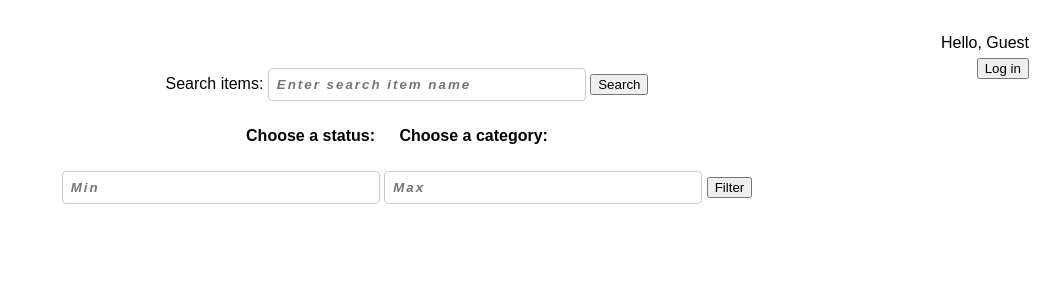
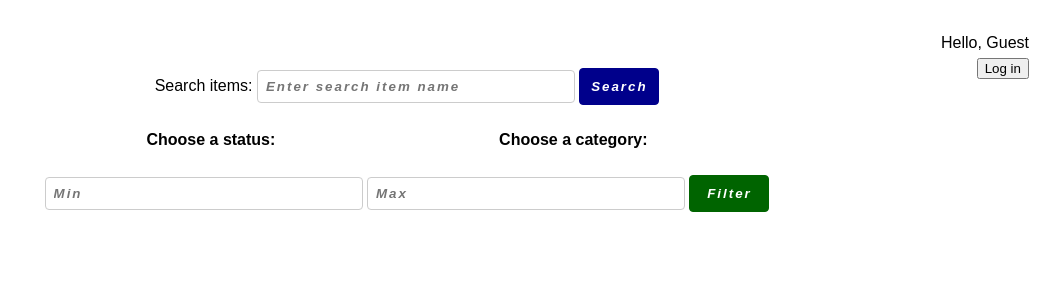
Before and after one commit to reeeade/Shop_0.1, a Flask app: page /shop/items in a window 1280 px wide. Shown: the top 300 px of the page, without its empty margins (233-1280 px from the left). Run offline with Flask 3, Linux system fonts and the light colour scheme; data that the repository does not hold is empty.

Commit message:
Added search and made a nicer appearance

```diff
--- a/templates/items.html
+++ b/templates/items.html
@@ -12,7 +12,7 @@
 
         .top-right-menu {
             position: absolute;
-            top: 50px; /* Adjusted top position for the buttons */
+            top: 50px;
             right: 10px;
             text-align: right;
         }
@@ -21,8 +21,8 @@
             position: absolute;
             top: 10px;
             right: 10px;
-            margin-bottom: 20px; /* Increased margin-bottom */
-            z-index: 1; /* Ensure the user greeting is above buttons */
+            margin-bottom: 20px;
+            z-index: 1;
         }
 
         form {
@@ -39,7 +39,7 @@
             margin-bottom: 10px;
         }
 
-        #item_name, #min_price, #max_price {
+        #item_name, #min_price, #max_price, #quantity {
             width: 300px;
             padding: 8px;
             border: 1px solid #ccc;
@@ -49,9 +49,10 @@
             font-weight: bold;
         }
 
-        #item_name:focus, #min_price:focus, #max_price:focus {
+        #item_name:focus, #min_price:focus, #max_price:focus, #quantity:focus {
             outline: none;
             border-color: #555;
+            box-shadow: 0 0 5px rgba(85, 85, 85, 0.7);
         }
 
         .italic-text {
@@ -61,7 +62,7 @@
         .item-container {
             display: flex;
             flex-wrap: wrap;
-            justify-content: center; /* Center items horizontally */
+            justify-content: center;
         }
 
         .item {
@@ -74,6 +75,44 @@
 
         .item p {
             margin: 5px 0;
+        }
+
+        .cart-button {
+            width: 80px;
+            padding: 10px;
+            border: 1px solid darkgreen;
+            border-radius: 4px;
+            font-style: italic;
+            letter-spacing: 2px;
+            font-weight: bold;
+            color: white;
+            background-color: darkgreen;
+            cursor: pointer;
+        }
+
+        .cart-button:hover {
+            background-color: #006400;
+        }
+
+        .search-button {
+            width: 80px;
+            padding: 10px;
+            border: 1px solid darkblue;
+            border-radius: 4px;
+            font-style: italic;
+            letter-spacing: 2px;
+            font-weight: bold;
+            color: white;
+            background-color: darkblue;
+            cursor: pointer;
+        }
+
+        .search-button:hover {
+            background-color: #00008B;
+        }
+        .form-container {
+        display: flex;
+        justify-content: space-around;
     }
     </style>
 </head>
@@ -110,9 +149,10 @@
         <label for="item_name">Search items:</label>
         <input type="text" name="item_name" id="item_name" placeholder="Enter search item name"
                {% if item_name %} value="{{ item_name }}" {% endif %}>
-        <input type="submit" value="Search">
+        <input type="submit" class="search-button" value="Search">
     </div>
 
+    <div class="form-container">
         <div class="column form-group">
             <p style="font-weight: bold">Choose a status:</p>
             {% for status in statuses %}
@@ -136,11 +176,12 @@
                 <br>
             {% endfor %}
         </div>
+    </div>
 
     <div class="form-group">
         <label for="min_price"></label><input type="number" id="min_price" name="min_price" placeholder="Min" value="{{ min_price }}">
         <label for="max_price"></label><input type="number" id="max_price" name="max_price" placeholder="Max" value="{{ max_price }}">
-        <input type="submit" value="Filter">
+        <input type="submit" class="cart-button" value="Filter">
     </div>
 </form>
 
@@ -155,9 +196,9 @@
             <form action="/shop/cart" method="post">
                 <input type="hidden" name="item_id" value="{{ item.item_id }}">
                 <label>
-                    <input type="number" name="quantity" value="1">
+                    <input type="number" name="quantity" id="quantity" value="1">
                 </label>
-                <input style="color: darkgreen" type="submit" value="Add to cart">
+                <input type="submit" class="cart-button" value="Add">
             </form>
         </div>
     {% endfor %}
```
Also changed, not shown: templates/cart.html (+33 -3 lines). Lines whose indentation alone changed are shown as unchanged.
